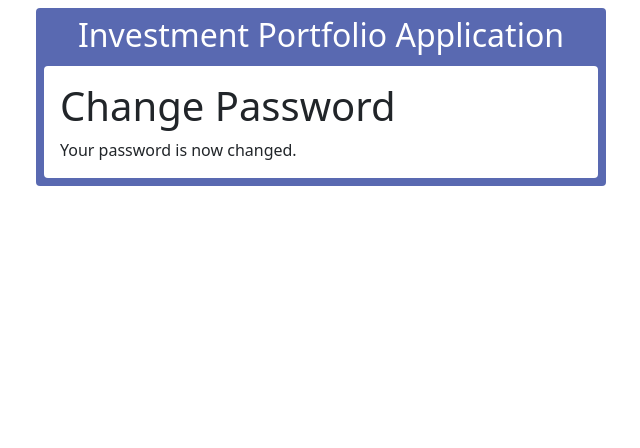
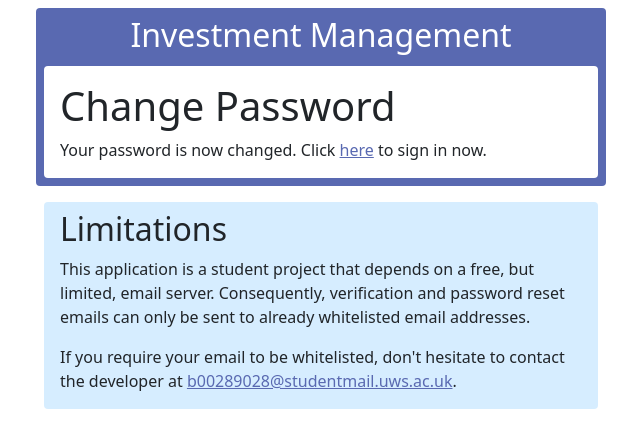
Before and after one commit to iamlogand/investment-management-uws, a Django app: page /accounts/password/reset/key/done/ in a window 1280 px wide. Shown: the top 448 px of the page, without its empty margins (319-959 px from the left). Run offline with Django 3.2, Linux system fonts and the light colour scheme; some libraries are stand-ins or nearby versions.

Commit message:
Note on limitations

```diff
--- a/templates/account/base.html
+++ b/templates/account/base.html
@@ -24,7 +24,7 @@
         <div class="col-md-9 col-lg-7 col-xl-6 col-xxl-5 bg-primary overflow-hidden custom-sm-border">
             <div class="row justify-content-center">
                 <div class="col-auto text-white mb-1 mt-2">
-                    <h2>Investment Portfolio Application</h2>
+                    <h2>Investment Management</h2>
                 </div>
             </div>
             <div class="row pt-0 pb-2 px-2">
@@ -32,6 +32,23 @@
 
                     {% block content %}{% endblock %}
 
+                </div>
+            </div>
+        </div>
+    </div>
+    <div class="row justify-content-center mt-3">
+        <div class="col-md-9 col-lg-7 col-xl-6 col-xxl-5">
+            <div class="row px-2">
+                <div class="px-3 pt-2 bg-light rounded">
+                    <h2>Limitations</h2>
+                    <p>
+                        This application is a student project that depends on a free, but limited, email server.
+                        Consequently, verification and password reset emails can only be sent to already whitelisted email addresses.
+                    </p>
+                    <p>
+                        If you require your email to be whitelisted, don't hesitate to contact the developer at
+                        <a href="mailto:b00289028@studentmail.uws.ac.uk">b00289028@studentmail.uws.ac.uk</a>.
+                    </p>
                 </div>
             </div>
         </div>
--- a/templates/account/password_reset.html
+++ b/templates/account/password_reset.html
@@ -12,7 +12,7 @@
     <p>Forgotten your password? Enter your e-mail address below, and we'll send you an e-mail allowing you to reset
         it.</p>
 
-    <form method="POST" action="{% url 'account_reset_password' %}" class="password_reset">
+    <form method="POST" action="{% url "account_reset_password" %}" class="password_reset">
         {% csrf_token %}
         {{ form.non_field_errors }}
         {{ form.email.errors }}
--- a/templates/account/password_reset_from_key_done.html
+++ b/templates/account/password_reset_from_key_done.html
@@ -3,6 +3,6 @@
 {% block content %}
 
     <h1>Change Password</h1>
-    <p class="mb-0">Your password is now changed.</p>
+    <p class="mb-0">Your password is now changed. Click <a href="{% url "account_login" %}">here</a> to sign in now.</p>
 
 {% endblock %}
```
